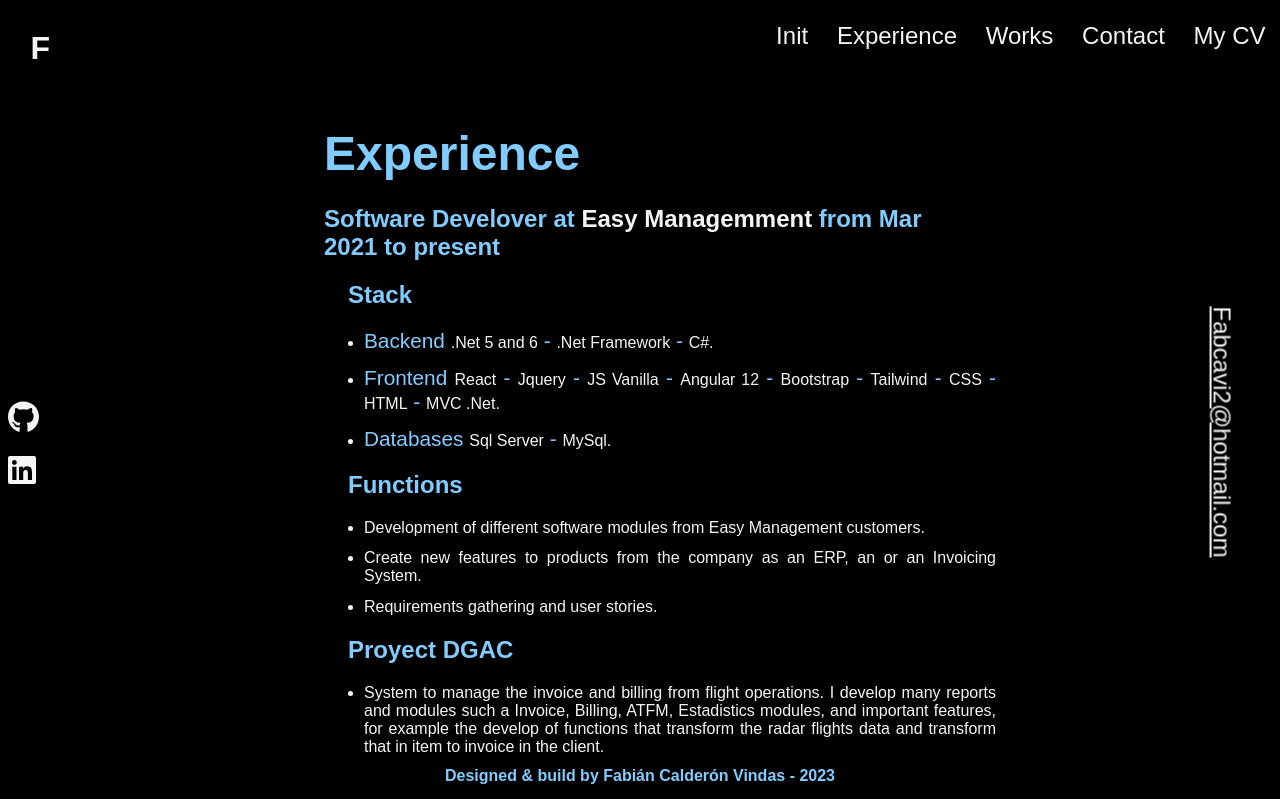
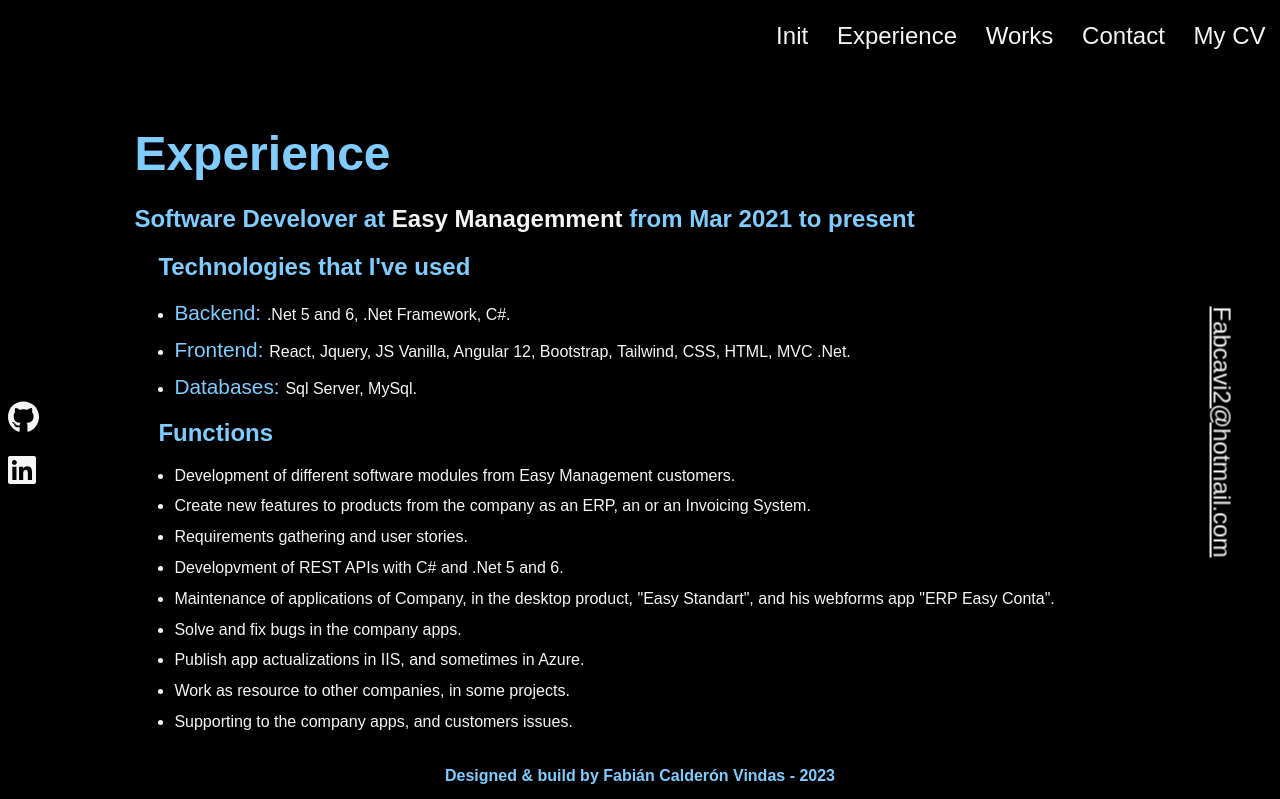
Before and after one commit to fomega2/Portfolio, a React (Vite) app: page /Experience in a window 1280 px wide. Shown: the top 799 px of the page. Built offline with nearby package versions, Linux system fonts and the light colour scheme.

Commit message:
Add transitions and work in reponsive

```diff
--- a/src/components/Contact.jsx
+++ b/src/components/Contact.jsx
@@ -1,14 +1,24 @@
 import React from 'react'
 import styled from 'styled-components'
+import { keyframes } from 'styled-components'
 import device from './Devices';
 
+const Transition = keyframes`
+    0% { opacity: 0%}
+    100% { opacity: 100%}
+`
+
 const PrincipalDiv = styled.div`
-    display:block;
+    display:flex;
+    flex-direction:column;
     width : 70%;
     margin-left : 15%;
     margin-right : 15%;
     margin-bottom: 10%;
     margin-top: 10%;
+    animation-name:${Transition};
+    animation-duration: 2s;
+    animation-iteration-count: initial;
     @media ${device.mobileM} {
         width : 100%;
         margin-left : 0%;
@@ -24,6 +34,7 @@
 `
 
 const TittleSection = styled.h4`
+
     color:  rgb(128, 204, 255);
     font-size: 2rem;
     font-weight:bold;
@@ -75,10 +86,12 @@
 `
 
 const BtnContainer1 = styled.div`
-    text-align:center;
+    display : flex;
+    justify-content: center;
 `
 
 const SendMsgBtn = styled.a`
+
     padding: 1rem;
     margin-top: 1rem;
     background-color: transparent;
--- a/src/components/Experience.jsx
+++ b/src/components/Experience.jsx
@@ -1,5 +1,5 @@
 import React from 'react'
-import styled from 'styled-components'
+import styled, { keyframes } from 'styled-components'
 import device from './Devices';
 
 const PrincipalDiv = styled.div`
@@ -9,35 +9,40 @@
     margin-right : 0%;
     margin-bottom: 10%;
     @media ${device.mobileS} {
-        width : 50%;
-        margin-left : 25%;
-        margin-right : 25%;
+        width : 70%;
+        margin-left : 10%;
+        margin-right : 20%;
         margin-top : 25%;
     }
     @media ${device.mobileM} {
-        width : 50%;
-        margin-left : 25%;
-        margin-right : 25%;
+        width : 70%;
+        margin-left : 10%;
+        margin-right : 20%;
         margin-top : 25%;
     }
     @media ${device.mobileL} {
-        width : 50%;
-        margin-left : 25%;
-        margin-right : 25%;
+        width : 70%;
+        margin-left : 10%;
+        margin-right : 20%;
         margin-top : 25%;
     }
     @media ${device.tablet} {
-        width : 50%;
-        margin-left : 25%;
-        margin-right : 25%;
+        width : 80%;
+        margin-left : 10%;
+        margin-right : 10%;
         margin-top : 25%;
     }
     @media ${device.laptop} {
-        width : 50%;
-        margin-left : 25%;
-        margin-right : 25%;
+        width : 80%;
+        margin-left : 10%;
+        margin-right : 10%;
         margin-top : 10%;
     }
+`
+
+const Transition = keyframes`
+    0% { opacity: 0%}
+    100% { opacity: 100%}
 `
 
 const TittleSection = styled.h4`
@@ -47,6 +52,9 @@
     font-weight:bold;
     font-family: Arial, Helvetica, sans-serif;
     text-align: left;
+    animation-name:${Transition};
+    animation-duration: 2s;
+    animation-iteration-count: initial;
     @media ${device.mobileS} {
         font-size: 2.5rem;
     }
@@ -73,20 +81,11 @@
     font-weight:bold;
     font-family: Arial, Helvetica, sans-serif;
     text-align: left;
+    animation-name:${Transition};
+    animation-duration: 2s;
+    animation-iteration-count: initial;
     @media ${device.tablet} {
         font-size: 1.5rem;
-    }
-`
-
-const ExperienceYears = styled.div`
-    margin-bottom:4%;
-    color:  whitesmoke;
-    font-size: 0.8rem;
-    font-weight:bold;
-    font-family: Arial, Helvetica, sans-serif;
-    text-align: center;
-    @media ${device.tablet} {
-        font-size: 1rem;
     }
 `
 
@@ -107,6 +106,9 @@
 const UlTecnologiesList = styled.ul`
     text-align:center;
     width:100%;
+    animation-name:${Transition};
+    animation-duration: 2s;
+    animation-iteration-count: initial;
 `
 
 const LiTecnologiesList = styled.li`
@@ -126,12 +128,33 @@
     font-family: Arial, Helvetica, sans-serif;
     font-size:1.5rem;
     margin-left:1.5rem;
+    animation-name:${Transition};
+    animation-duration: 2s;
+    animation-iteration-count: initial;
 `
 
 const Separator= styled.span`
     color:  rgb(128, 204, 255);
     font-family: Arial, Helvetica, sans-serif;
     font-size:1.3rem;
+    display: contents;
+    margin-bottom: 0%;
+    @media ${device.mobileS} {
+        display: flex;
+        margin-bottom: 2%;
+    }
+    @media ${device.mobileM} {
+        display: flex;
+        margin-bottom: 2%;
+    }
+    @media ${device.mobileL} {
+        display: flex;
+        margin-bottom: 2%;
+    }
+    @media ${device.tablet} {
+        display: contents;
+        margin-bottom: 0%;
+    }
 `
 
 
@@ -146,41 +169,21 @@
             </CompanyName>
             {""} from Mar 2021 to present
         </SubTittle1Section>
-        <TittleExp>Stack</TittleExp>
+        <TittleExp>Technologies that I've used</TittleExp>
         <UlTecnologiesList>
             <LiTecnologiesList>
-                <Separator> Backend </Separator>
-                .Net 5 and 6
-                <Separator> - </Separator>
-                .Net Framework
-                <Separator> - </Separator>
+                <Separator> Backend: </Separator>
+                .Net 5 and 6,
+                .Net Framework,
                 C#.
             </LiTecnologiesList>
             <LiTecnologiesList>
-                <Separator> Frontend </Separator>
-                React
-                <Separator> - </Separator>
-                Jquery
-                <Separator> - </Separator>
-                JS Vanilla
-                <Separator> - </Separator>
-                Angular 12
-                <Separator> - </Separator>
-                Bootstrap
-                <Separator> - </Separator>
-                Tailwind
-                <Separator> - </Separator>
-                CSS
-                <Separator> - </Separator>
-                HTML
-                <Separator> - </Separator>
-                MVC .Net.
+                <Separator> Frontend: </Separator>
+            React, Jquery, JS Vanilla, Angular 12, Bootstrap, Tailwind, CSS, HTML, MVC .Net.
             </LiTecnologiesList>
             <LiTecnologiesList>
-                <Separator> Databases </Separator>
-                Sql Server
-                <Separator> - </Separator>
-                MySql.
+                <Separator> Databases: </Separator>
+                Sql Server, MySql.
             </LiTecnologiesList>
         </UlTecnologiesList>
         <TittleExp>Functions</TittleExp>
@@ -194,30 +197,25 @@
             <LiTecnologiesList>
                 Requirements gathering and user stories.
             </LiTecnologiesList>
-        </UlTecnologiesList>
-
-        <TittleExp>Proyect DGAC</TittleExp>
-        <UlTecnologiesList>
             <LiTecnologiesList>
-            System to manage the invoice and billing from flight operations. I develop many reports and modules such a Invoice, Billing, ATFM, Estadistics modules,
-            and important features, for example the develop of functions that transform the radar flights data and transform that in item to invoice in the client.
+                Developvment of REST APIs with C# and .Net 5 and 6.
             </LiTecnologiesList>
             <LiTecnologiesList>
-            In this proyect I've working such a Full Stack Developer and Analyst, and I used .net 5, Rest API, EntityFramework, UnitOfWork Repository with Sql Server, and to Front I used Jquery, and MVC .Net.
+                Maintenance of applications of Company, in the desktop product, "Easy Standart", and his webforms app "ERP Easy Conta".
+            </LiTecnologiesList>
+            <LiTecnologiesList>
+                Solve and fix bugs in the company apps.
+            </LiTecnologiesList>
+            <LiTecnologiesList>
+                Publish app actualizations in IIS, and sometimes in Azure.
+            </LiTecnologiesList>
+            <LiTecnologiesList>
+                Work as resource to other companies, in some projects.
+            </LiTecnologiesList>
+            <LiTecnologiesList>
+                Supporting to the company apps, and customers issues.
             </LiTecnologiesList>
         </UlTecnologiesList>
-
-        <TittleExp>Line Gestion</TittleExp>
-        <UlTecnologiesList>
-            <LiTecnologiesList>
-            I worked y some user stories to "Poder Judicial de Costa Rica", in this proyect I worked also as a Full Stack Developer. A create a new view to the "fee calculate",
-            and realice many modifications in the dating module.
-            </LiTecnologiesList>
-            <LiTecnologiesList>
-            I worked .net famework, Rest API with Store Procedures, and in the Cliente I worked with Angular 9.
-            </LiTecnologiesList>
-        </UlTecnologiesList>
-
     </PrincipalDiv>
   )
 }
--- a/src/components/Header.jsx
+++ b/src/components/Header.jsx
@@ -8,24 +8,6 @@
 import { Link } from "react-router-dom";
 
 library.add({faBars});
-
-const DivLetterIconHeader = styled.div`
-    display: none;
-    font-size: 2rem;
-    font-weight: bold;
-    float: left;
-    margin-left: 1rem;
-    color: whitesmoke;
-    font-family: Arial, Helvetica, sans-serif;
-    transition: 0.7s;
-    cursor: pointer;
-    &:hover{
-        color: rgb(128, 204, 255);
-    }
-    @media ${device.tablet} {
-        display: flex;
-    }
-`
 
 const UlHeader = styled.div`
     display: block;
@@ -181,9 +163,6 @@
 
   return (
     <div id='headerPrincipalDiv' className='divPrincipal'>
-        <DivLetterIconHeader>
-            <Link onClick={handleSwichMenu} to={`/`} className='linkHeader' >F</Link>
-        </DivLetterIconHeader>
         <UlHeader>
                 <LiHeader>
                     <HambugerBtn onClick={() => handlerSetMenuActive()}>
--- a/src/components/Work.jsx
+++ b/src/components/Work.jsx
@@ -1,5 +1,6 @@
 import React, { useState } from 'react'
 import styled from 'styled-components'
+import { keyframes } from 'styled-components'
 import { library } from "@fortawesome/fontawesome-svg-core";
 import { faGithub } from "@fortawesome/free-brands-svg-icons";
 import { faExternalLink } from "@fortawesome/free-solid-svg-icons";
@@ -9,12 +10,26 @@
 
 library.add({faGithub, faExternalLink});
 
+
+const Transition = keyframes`
+    0% { opacity: 0%}
+    100% { opacity: 100%}
+`
+
+const ImgTransition = keyframes`
+    0% { opacity: 0%}
+    100% { opacity: 50%}
+`
+
 const PrincipalDiv = styled.div`
     display:block;
     width : 100%;
     margin-left : 0%;
     margin-right : 0%;
     margin-bottom: 10%;
+    animation-name:${Transition};
+    animation-duration: 2s;
+    animation-iteration-count: initial;
     @media ${device.mobileS} {
         width:100%;
         margin-top: 30%;
@@ -102,21 +117,24 @@
     &:hover{
         opacity:100%;
     }
+    animation-name:${ImgTransition};
+    animation-duration: 2s;
+    animation-iteration-count: unset;
     @media ${device.mobileS} {
-        width:100%;
-        height:100%;
+        width:350px;
+        height:200px;
     }
     @media ${device.mobileM} {
-        width:100%;
-        height:100%;
+        width:370px;
+        height:220px;
     }
     @media ${device.mobileL} {
-        width:100%;
-        height:100%;
+        width:370px;
+        height:220px;
     }
     @media ${device.tablet} {
-        width:100%;
-        height:100%;
+        width:800px;
+        height:430px;
     }
     @media ${device.laptop} {
         width:800px;
```
Also changed, not shown: src/components/Presentation.jsx (+18 -12 lines).
